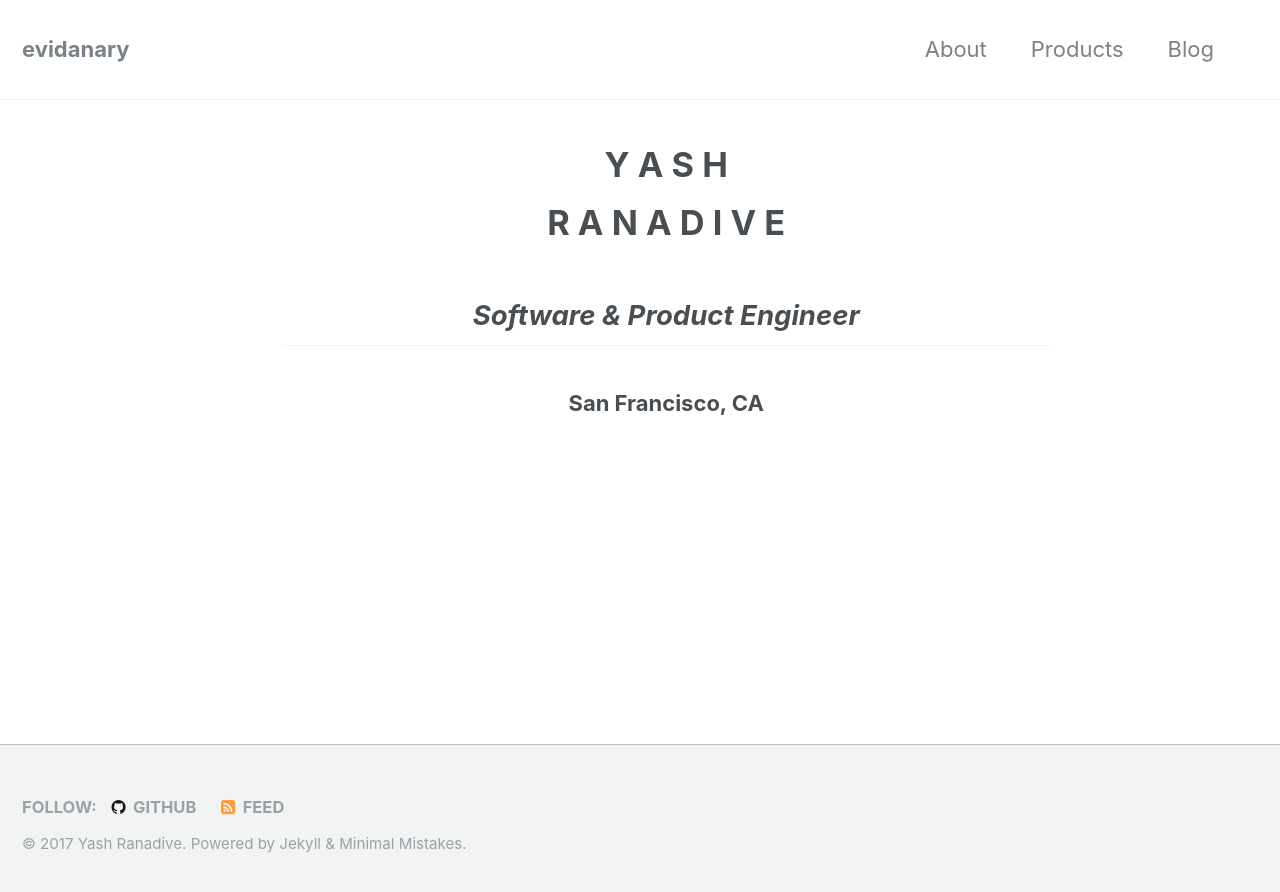
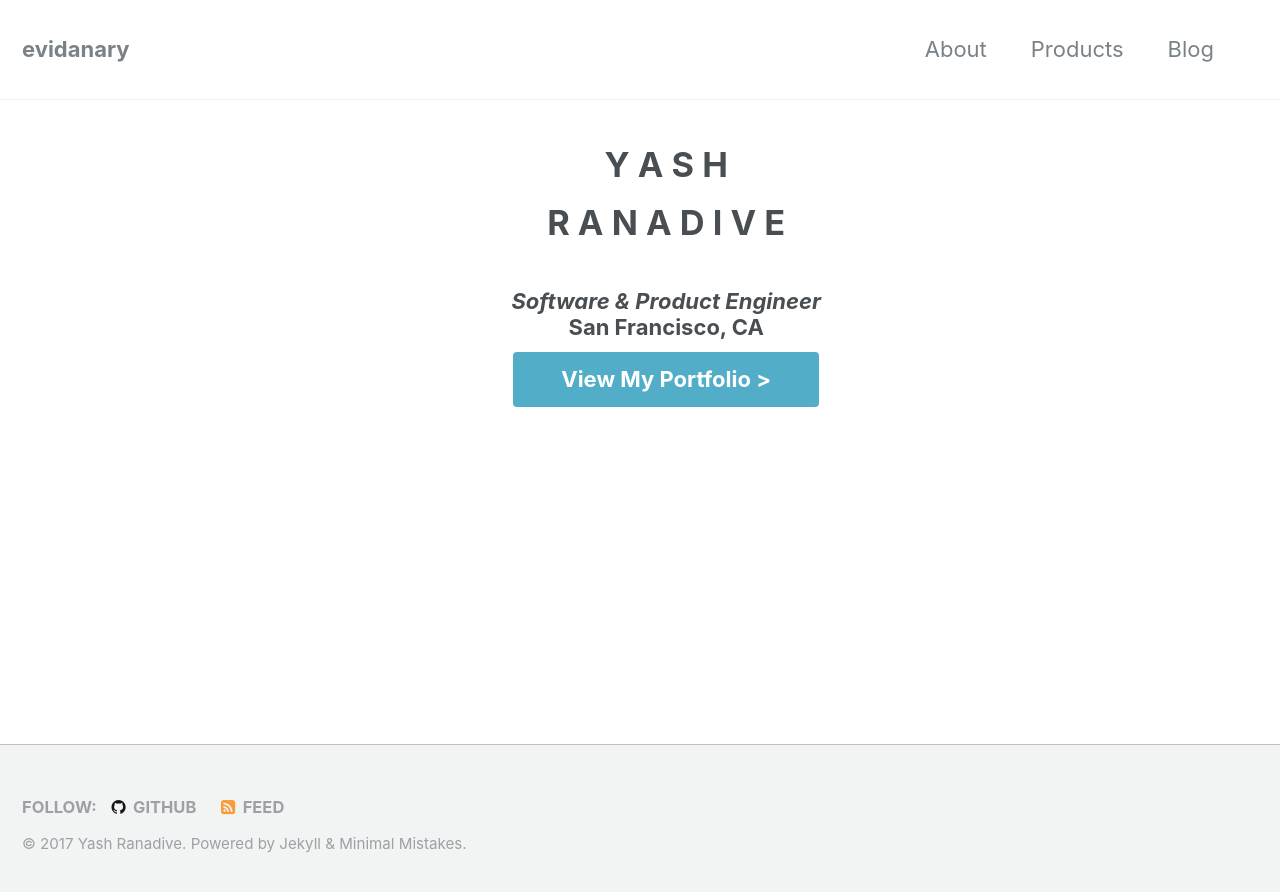
Before and after one commit to evidanary/evidanary.github.io, a Jekyll site: the page built from index.html, in a window 1280 px wide. Shown: the top 892 px of the page. Built offline with Jekyll 4.4.1, drawn with Linux system fonts in a browser that asks for light colours; the list of posts is cut into pages by our own code.

Commit message:
Adding CTA to landing page

```diff
--- a/index.html
+++ b/index.html
@@ -5,5 +5,12 @@ author_profile: false
 
 <h1 class="text-center">Y A S H</h1>
 <h1 class="text-center">R A N A D I V E</h1>
-<h2 class="text-center"><i>Software & Product Engineer</i></h2>
-<h3 class="text-center">San Francisco, CA</h2>
+<h3 class="text-center">
+  <i>
+    Software & Product Engineer
+  </i><br/>
+  San Francisco, CA
+</h3>
+<div style=" margin: auto; display: block; width: 40%; ">
+  <a href="/products" class="btn btn--info btn--large align-center">View My Portfolio ></a>
+</div>
```
Also changed, not shown: _pages/404.md (added, +6 -0 lines), _sass/minimal-mistakes/_variables.scss (line endings or trailing spaces), assets/css/main.scss (line endings or trailing spaces).
